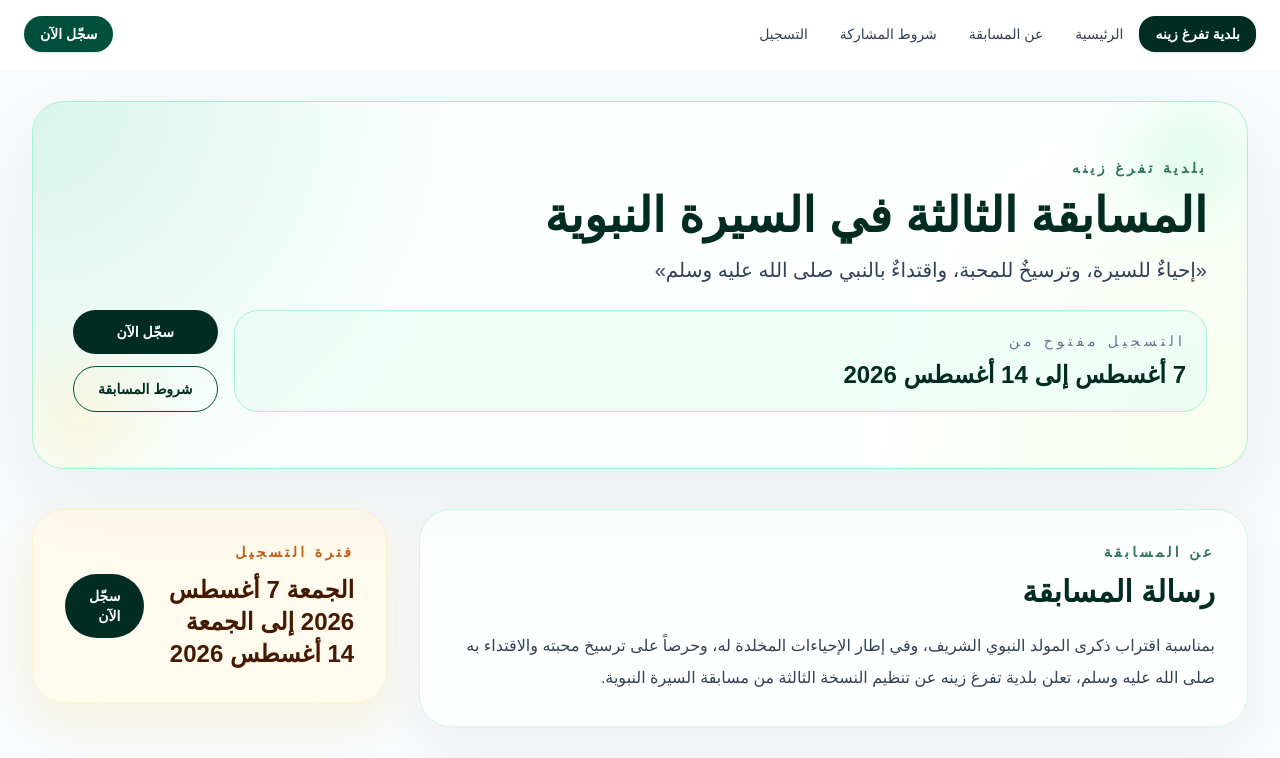
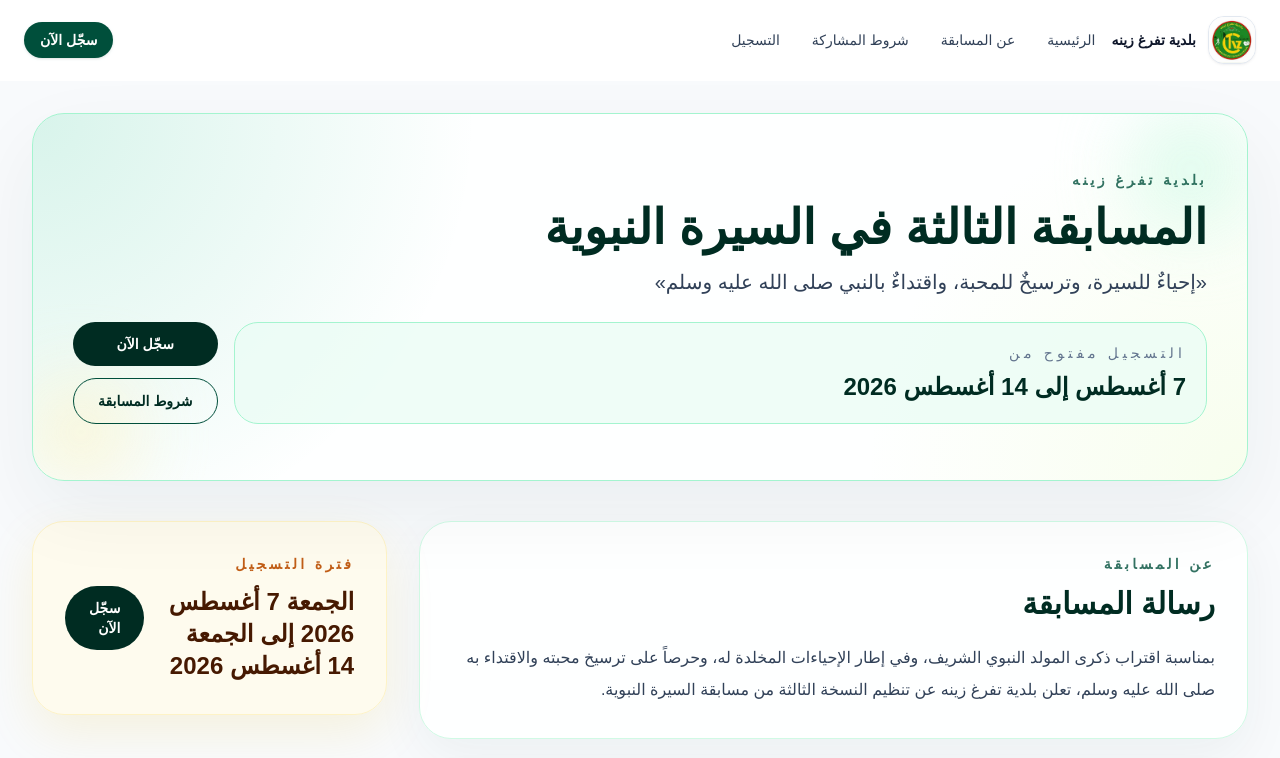
Before and after one commit to abdellahiheiballa/sira-tfarag-zeina, a Next.js app: page / in a window 1280 px wide. Shown: the top 758 px of the page. Built offline with nearby package versions, Linux system fonts and the light colour scheme.

Commit message:
feat: add TVZ logo to navbar

```diff
--- a/components/Navbar.tsx
+++ b/components/Navbar.tsx
@@ -1,5 +1,6 @@
 "use client";
 
+import Image from "next/image";
 import Link from "next/link";
 import { useState } from "react";
 
@@ -17,9 +18,12 @@ export default function Navbar() {
     <header className="sticky top-0 z-50 border-b border-white/70 bg-white/95 backdrop-blur-xl">
       <div className="mx-auto flex max-w-7xl items-center justify-between px-4 py-4 sm:px-6">
         <div className="flex items-center gap-4">
-          <div className="rounded-2xl bg-emerald-950 px-4 py-2 text-sm font-semibold text-white shadow-sm shadow-emerald-950/10">
-            بلدية تفرغ زينه
-          </div>
+          <Link href="/" className="flex items-center gap-3">
+            <div className="relative h-12 w-12 overflow-hidden rounded-2xl border border-slate-200 bg-white shadow-sm shadow-slate-900/5">
+              <Image src="/tvz-logo.jpeg" alt="شعار تفرغ زينه" fill style={{ objectFit: "contain" }} />
+            </div>
+            <div className="text-sm font-semibold text-slate-900">بلدية تفرغ زينه</div>
+          </Link>
           <div className="hidden items-center gap-8 text-sm font-medium text-slate-700 rtl:space-x-reverse sm:flex">
             {navItems.map((item) => (
               <Link key={item.href} href={item.href} className="transition hover:text-emerald-900">
```
Also changed, not shown: public/tvz-logo.jpeg (added).
